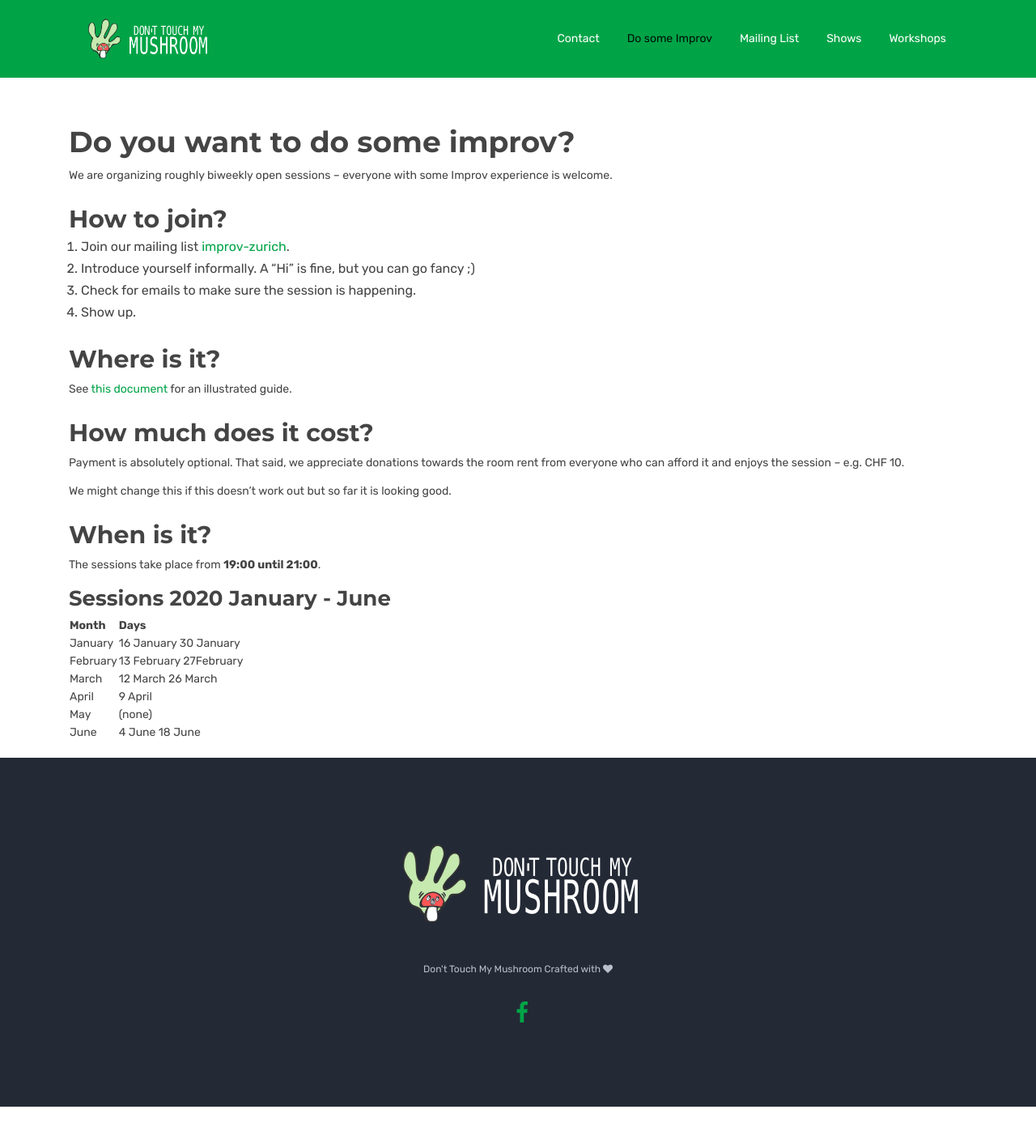
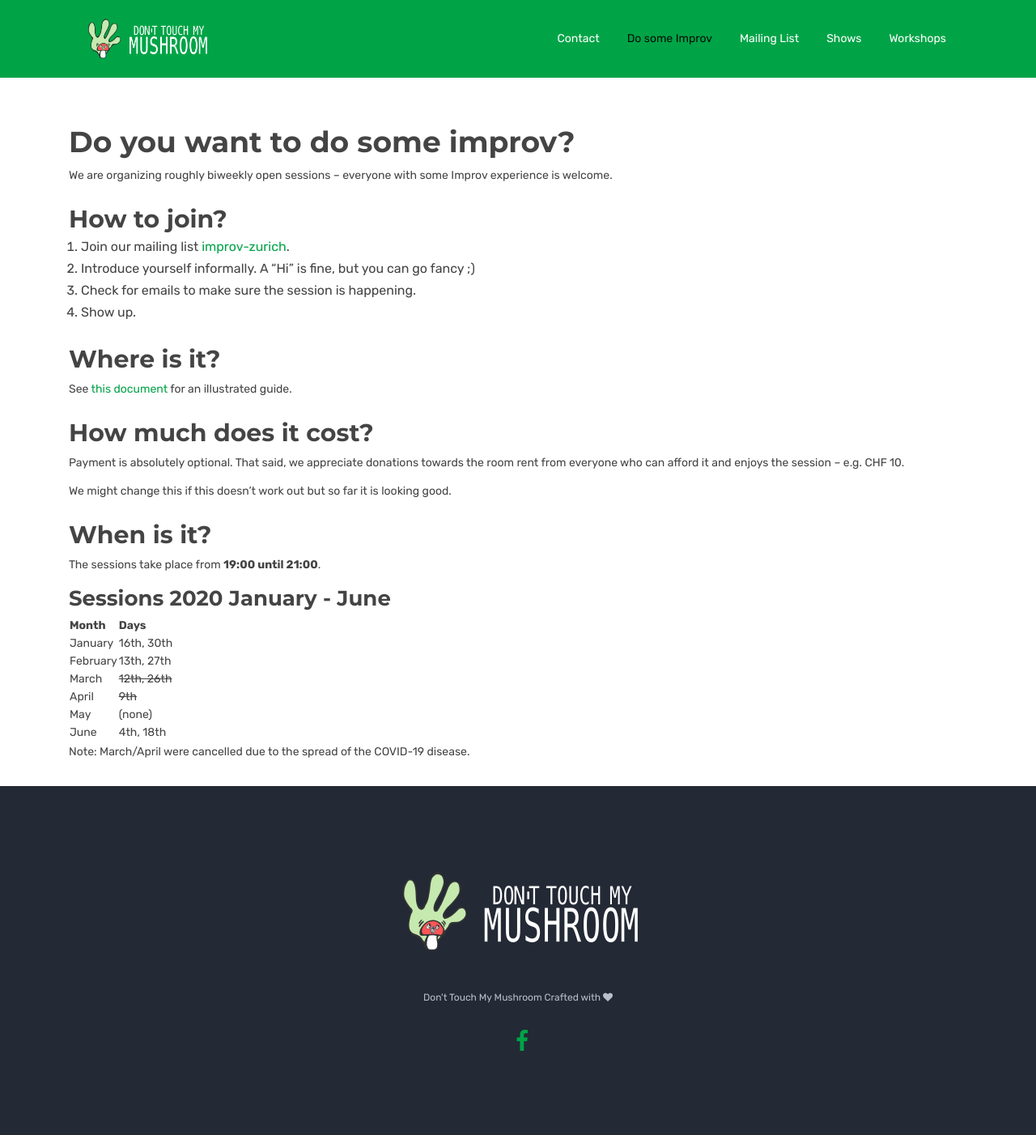
Before and after one commit to dont-touch-my-mushroom/dont-touch-my-mushroom.github.io, a Jekyll site: the page built from improv.md, in a window 1280 px wide. Shown: the whole page at 81% size. Built offline with Jekyll 4.4.1, drawn with Linux system fonts in a browser that asks for light colours.

Commit message:
Note that our open sessions are cancelled in March/April

```diff
--- a/improv.md
+++ b/improv.md
@@ -47,9 +47,11 @@ The sessions take place from **19:00 until 21:00**.
 
 | Month   | Days   |
 |---------|--------|
-|January   |16 January 30 January |
-|February  |13 February 27February |
-|March 	  |12 March 26 March |
-|April 	  |9 April |
+|January   |16th, 30th |
+|February  |13th, 27th |
+|March 	  |~~12th, 26th~~ |
+|April 	  |~~9th~~ |
 |May 	  | (none) |
-|June	  |4 June 18 June |
+|June	  |4th, 18th |
+
+Note: March/April were cancelled due to the spread of the COVID-19 disease.
```
Also changed, not shown: open-sessions.md (deleted, +0 -45 lines).
